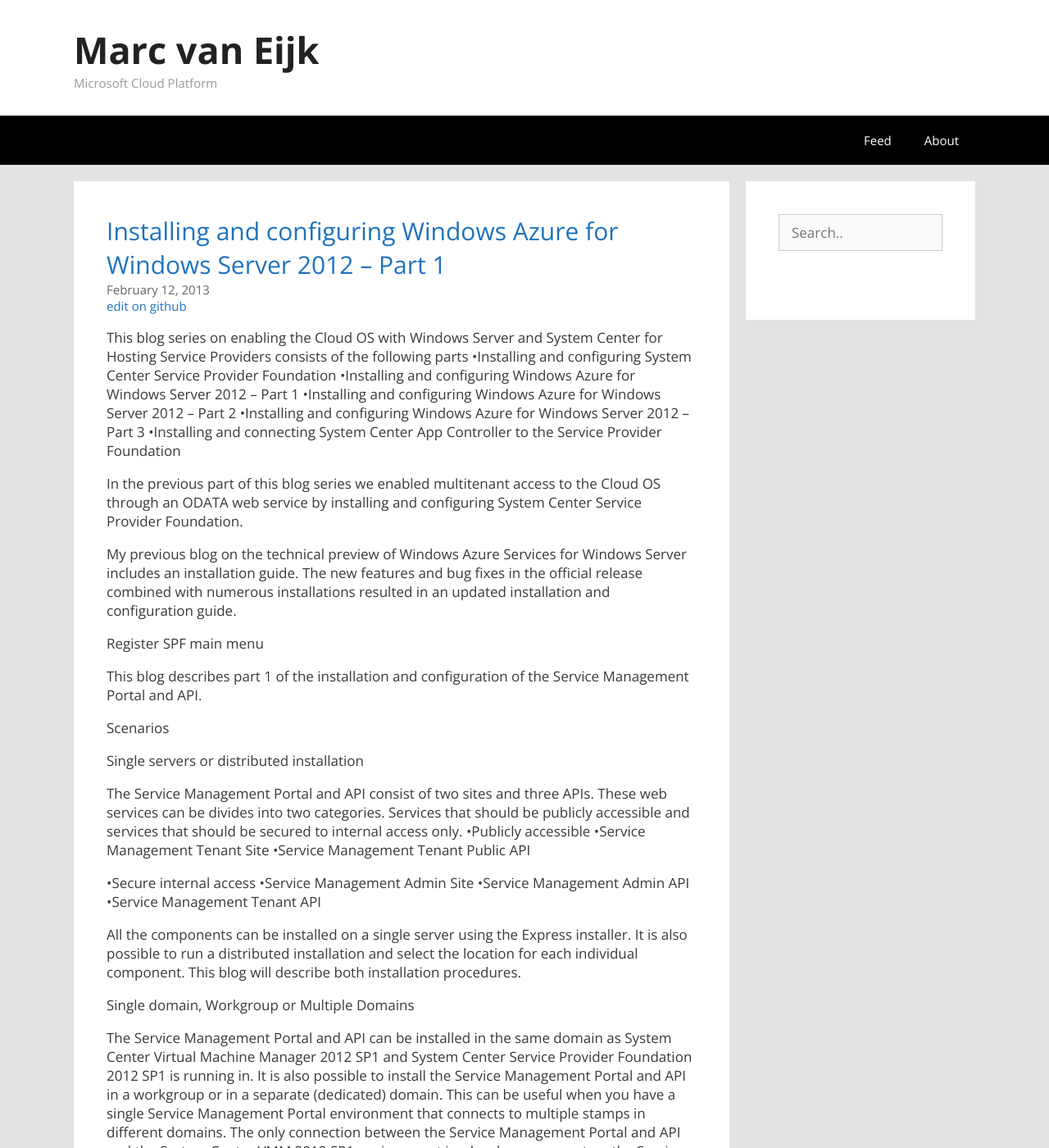
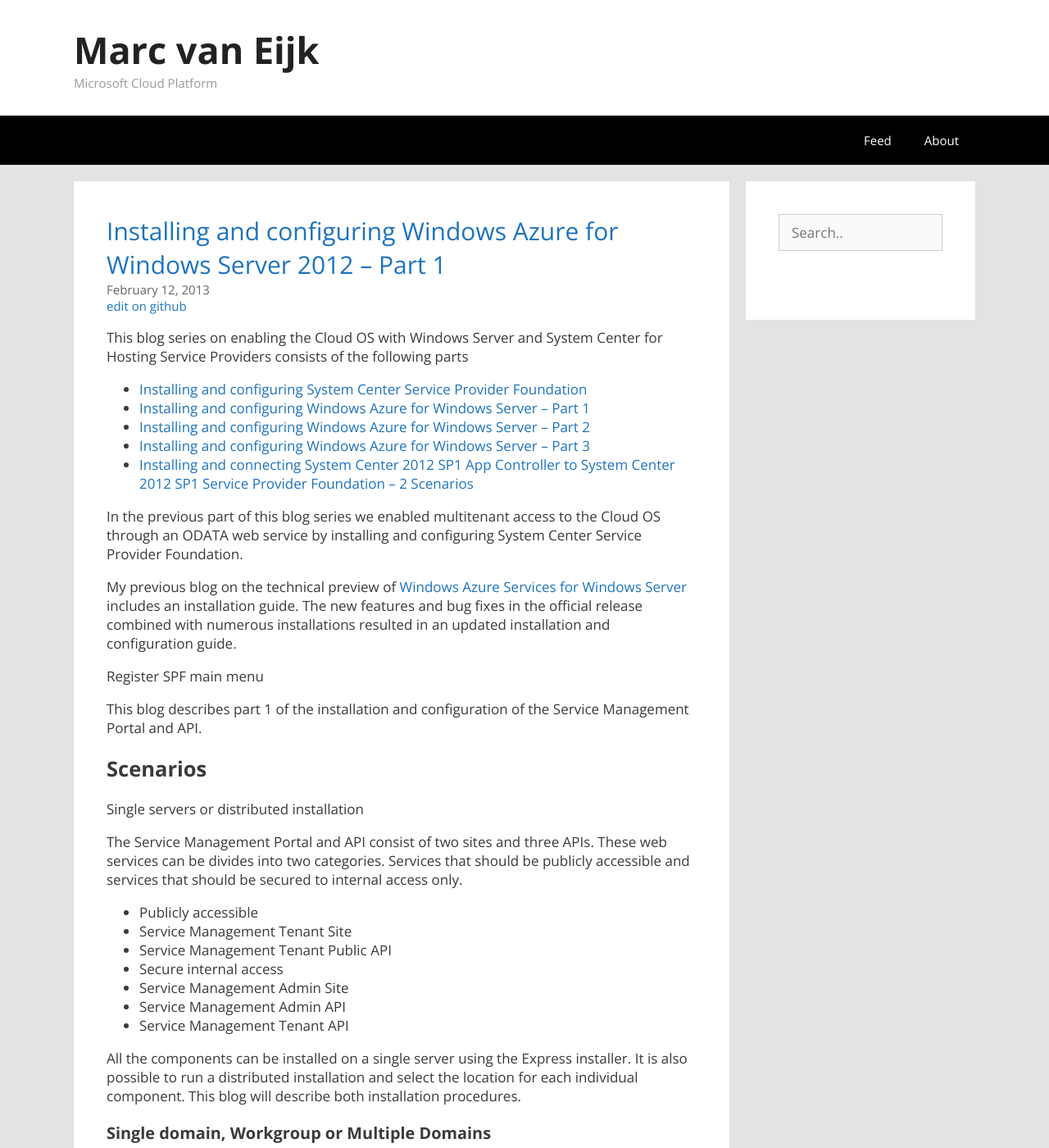
Before and after one commit to marcvaneijk/marcvaneijk.old, a Jekyll site: the page built from _posts/2013-02-12-wa4ws1.md, in a window 1280 px wide and 1400 px high. Shown: the whole window at 82% size. Built offline with Jekyll 4.4.1, drawn with Linux system fonts in a browser that asks for light colours; nearby versions of some CDN libraries; some of the changed text lies outside the part shown.

Commit message:
Update 2013-02-12-wa4ws1.md

````diff
--- a/_posts/2013-02-12-wa4ws1.md
+++ b/_posts/2013-02-12-wa4ws1.md
@@ -3,56 +3,57 @@ layout: post
 date: 2013-02-12
 author: Marc van Eijk
 title: Installing and configuring Windows Azure for Windows Server 2012 – Part 1
-tags:
+tags: Service Management Portal, Service Provider Foundation, SPF, System Center 2012 SP1, Virtual Machine Manager 2012 SP1, Windows Azure
 ---
 This blog series on enabling the Cloud OS with Windows Server and System Center for Hosting Service Providers consists of the following parts
-•Installing and configuring System Center Service Provider Foundation
-•Installing and configuring Windows Azure for Windows Server 2012 – Part 1
-•Installing and configuring Windows Azure for Windows Server 2012 – Part 2
-•Installing and configuring Windows Azure for Windows Server 2012 – Part 3
-•Installing and connecting System Center App Controller to the Service Provider Foundation
+
+- [Installing and configuring System Center Service Provider Foundation](/2013/01/30/spf)
+- [Installing and configuring Windows Azure for Windows Server – Part 1](/2013/02/12/wa4ws1)
+- [Installing and configuring Windows Azure for Windows Server – Part 2](/2013/03/24/wa4ws2)
+- [Installing and configuring Windows Azure for Windows Server – Part 3](/2013/03/27/wa4ws3)
+- [Installing and connecting System Center 2012 SP1 App Controller to System Center 2012 SP1 Service Provider Foundation – 2 Scenarios](/2013/06/08/spfac)
 
 In the previous part of this blog series we enabled multitenant access to the Cloud OS through an ODATA web service by installing and configuring System Center Service Provider Foundation.
 
-My previous blog on the technical preview of Windows Azure Services for Windows Server includes an installation guide. The new features and bug fixes in the official release combined with numerous installations resulted in an updated installation and configuration guide.
+My previous blog on the technical preview of [Windows Azure Services for Windows Server](/2012/11/09/wa4ws) includes an installation guide. The new features and bug fixes in the official release combined with numerous installations resulted in an updated installation and configuration guide.
 
 Register SPF main menu
 
 This blog describes part 1 of the installation and configuration of the Service Management Portal and API.
 
-Scenarios
+## Scenarios
 
 Single servers or distributed installation
 
 The Service Management Portal and API consist of two sites and three APIs. These web services can be divides into two categories. Services that should be publicly accessible and services that should be secured to internal access only.
-•Publicly accessible •Service Management Tenant Site
-•Service Management Tenant Public API
 
-•Secure internal access •Service Management Admin Site
-•Service Management Admin API
-•Service Management Tenant API
-
+- Publicly accessible
+ * Service Management Tenant Site
+ * Service Management Tenant Public API
+- Secure internal access
+ * Service Management Admin Site
+ * Service Management Admin API
+ * Service Management Tenant API
 
 All the components can be installed on a single server using the Express installer. It is also possible to run a distributed installation and select the location for each individual component. This blog will describe both installation procedures.
 
-Single domain, Workgroup or Multiple Domains
+### Single domain, Workgroup or Multiple Domains
 
 The Service Management Portal and API can be installed in the same domain as System Center Virtual Machine Manager 2012 SP1 and System Center Service Provider Foundation 2012 SP1 is running in. It is also possible to install the Service Management Portal and API in a workgroup or in a separate (dedicated) domain. This can be useful when you have a single Service Management Portal environment that connects to multiple stamps in different domains. The only connection between the Service Management Portal and API and the System Center VMM 2012 SP1 environment is a local user account on the Service Provider Foundation that is user for registering and authenticating to the Service Provider Foundation ODATA web service.
 
-Prerequisites
+## Prerequisites
 
-Operating system
+### Operating system
 
 All Service Management Portal and API components must be installed on Windows Server 2012.
 
-Microsoft Web Platform Installer
+### Microsoft Web Platform Installer
 
-The Service Management Portal and API installation files are integrated in the Microsoft Web Platform Installer.
+The Service Management Portal and API installation files are integrated in the [Microsoft Web Platform Installer](http://www.microsoft.com/web/downloads/platform.aspx).
 
+> The Microsoft Web Platform Installer (Web PI) is a free tool that makes getting the latest components of the Microsoft Web Platform, including Internet Information Services (IIS), SQL Server Express, .NET Framework and Visual Web Developer easy. The Web PI also makes it easy to install and run the most popular free web applications for blogging, content management and more with the built-in Windows Web Application Gallery.
 
-The Microsoft Web Platform Installer (Web PI) is a free tool that makes getting the latest components of the Microsoft Web Platform, including Internet Information Services (IIS), SQL Server Express, .NET Framework and Visual Web Developer easy. The Web PI also makes it easy to install and run the most popular free web applications for blogging, content management and more with the built-in Windows Web Application Gallery.
-
-SQL Server version and authentication
+### SQL Server version and authentication
 
 The Service Management Portal and API uses SQL Server for its databases. There is no version requirement in the installation guide. I will use SQL Server 2012 SP1 running on Windows Server 2012 for this blog. In the beta of the Service Management Portal and API there was no distinction between SQL authentication and Windows Integrated in the Database Setup step of the configuration wizard.
 
@@ -80,7 +81,7 @@ SQL Server default Collation
 
 The SQL collation no longer needs to be adjusted.
 
-Service account for registering System Center Service Provider Foundation
+### Service account for registering System Center Service Provider Foundation
 
 In previous installations I have used the Service Provider Foundation Application Pool ID for the registration in the Service Management Portal. When I used another account than the domain administrator account for the Application Pool ID in the Service Provider Foundation and the registration in the Service Management Portal, the registration would succeed. Creating a user and assign a required plan to this user in the Service Management Portal would fail.
 
@@ -93,17 +94,18 @@ Create a local user account on the Service Provider Foundation server (for examp
 Local User for SPF Registration
 
 Add this local account to following local groups on the Service Provider Foundation server.
-•SPF_Admin
-•SPF_Provider
-•SPF_VMM
+
+- SPF_Admin
+- SPF_Provider
+- SPF_VMM
 
 Add User for SPF Registration to Local Groups
 
 This account is used for registering the Service Provider Foundation in the Service Management Portal.
 
-Installation
+## Installation
 
-Single server installation
+### Single server installation
 
 Run the Microsoft Web Platform Installer on the server that will host all Service Management Portal and API components.
 
@@ -123,7 +125,7 @@ With the prerequisites in place the configuration of the Service Management Port
 
 After the configuration is complete the Portal Admin Site opens on https://localhost:30091
 
-Distributed installation
+### Distributed installation
 
 You can use a single server for all Service Management Portal and API components. It is also possible to install each individual component on a different server in a distributed installation. Any combination of one or more components on a server is supported, as long as all components are installed.
 
@@ -131,14 +133,15 @@ It is recommended that the Service Management Tenant Site and the Service Manage
 
 For the distributed installation in this blog we will use two servers for the Service Management Portal and API components. One server will be publically accessible, with the Service Management Tenant Site and the Service Management Tenant Public API installed. The other server will only be accessible internally, with the Service Management Admin Site, the Service Management Admin API and the Service Management Tenant API installed.
 
-Internal access
+### Internal access
 
 The initial configuration of the Service Management Portal and API will be executed from the internal access server. This is the first server to install.
 
 Run the Microsoft Web Platform Installer on the internal only accessible server. Select the Products tab and select Windows Azure in the left menu. In the main menu add the following components.
-•Service Management Admin Site
-•Service Management Admin API
-•Service Management Tenant API
+
+- Service Management Admin Site
+- Service Management Admin API
+- Service Management Tenant API
 
 Web Installer Internal Access
 
@@ -172,7 +176,7 @@ Features Setup Public Access
 
 After the configuration is complete, logon to the Internal Access server again and connect to the Admin Site on https://localhost:30091
 
-Service Management Admin Site
+## Service Management Admin Site
 
 I’ve noticed some people are having trouble accessing the Service Management Admin Site. Please take note that the installation guide on TechNet contains an entry that the required Operating System for the Service Management Portal and API is Windows Server 2012.
 
@@ -180,11 +184,11 @@ When you access the Service Management Admin Site you should use the local admin
 
 Local Administrator login on 30091
 
-Service Provider Foundation registration
+## Service Provider Foundation registration
 
 To enable IaaS in the Service Management Portal you should register the Service Provider Foundation.
 
-Registering the Service Provider Foundation
+### Registering the Service Provider Foundation
 
 In the prerequisites section of this blog we created a local user account on the Service Provider Foundation server. We will use this account to register the Service Provider Foundation. In the Service Management Admin Site select VM clouds in the left menu.
 
@@ -194,7 +198,7 @@ Register SPF
 
 The registration will take a couple of seconds.
 
-Re-registering the Service Provider Foundation
+### Re-registering the Service Provider Foundation
 
 Since the Technical Preview I reverted about a 100 snapshots, to get all things tested and functioning properly. Most snapshots were used to test the Service Provider Foundation Registration. Once the registration is done you are unable to redo the registration from the Service Management Portal.
 
@@ -215,13 +220,14 @@ Unregister SPF Delete Row
 
 You can also delete the record by running the following query on the Microsoft.MgmtSvc.Store database on Service Managament Portal SQL server.
 
+```
 DELETE FROM mp.ResourceProviders
-
 Where Name = ‘systemcenter’
+```
 
 When the record is deleted you must run IISReset.exe on the Service Management Portal. You can now register the Service Provider Foundation again.
 
-Register System Center Cloud Provider
+## Register System Center Cloud Provider
 
 Finally the System Center VMM 2012 SP1 environment needs to be registered in the Service Management Portal. Open the Service Management Admin Site on https://localhost:30091 and open VM Clouds in the left menu. Select Register System Center Cloud Provider in the main menu specify a friendly name for the Cloud Provider and enter the name of the System Center VMM 2012 SP1 server.
 
@@ -231,6 +237,6 @@ Select Register. When registration is complete the number in the VM Clouds entry
 
 VM Clouds number
 
-What is next?
+## What is next?
 
 The next part of this blog series describes Service Management Portal certificates, System Center VMM mappings and tenant experience.
````
Also changed, not shown: other parts of _posts/2013-02-12-wa4ws1.md (+9 -7 lines).
